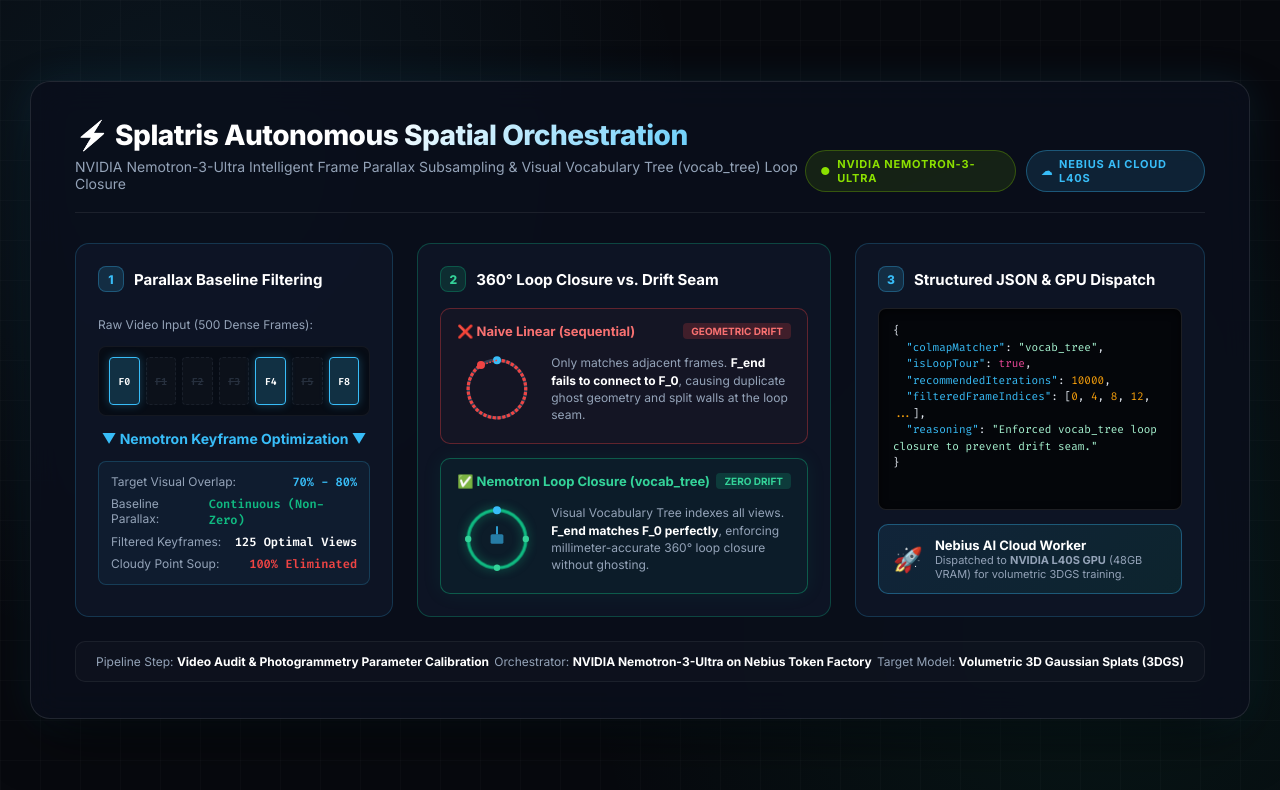
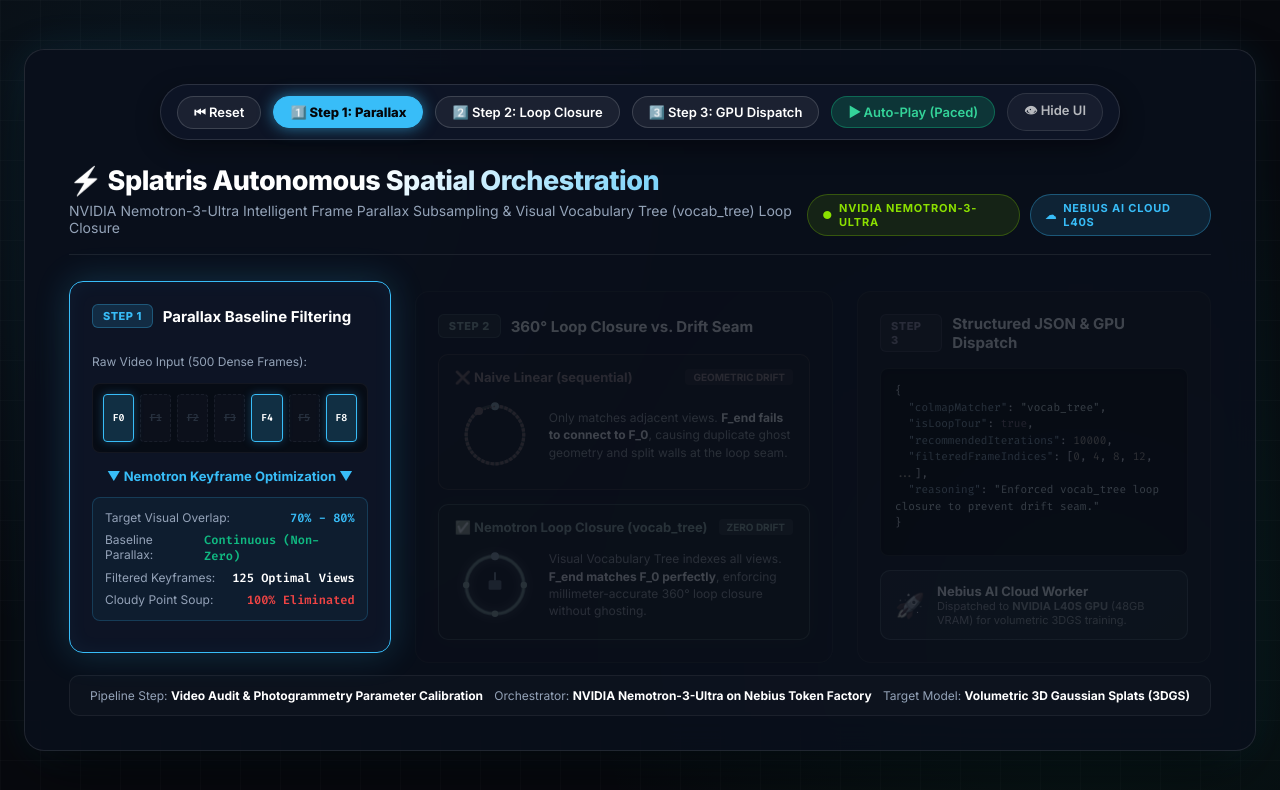
Before and after one commit to memetcircus/splatris, a website: page public/diagram.html in a window 1280 px wide. Drawn offline with Linux system fonts and the light colour scheme.

Commit message:
feat: add interactive step triggers and keyboard controls to spatial diagram

```diff
--- a/public/diagram.html
+++ b/public/diagram.html
@@ -42,21 +42,80 @@
       flex-direction: column;
       justify-content: center;
       align-items: center;
-      padding: 30px;
+      padding: 24px;
       overflow-x: hidden;
     }
 
-    /* Container sized for perfect 16:9 screenshot */
+    /* Container sized for perfect 16:9 recording */
     .canvas-container {
       width: 100%;
-      max-width: 1400px;
-      background: rgba(10, 15, 28, 0.85);
+      max-width: 1420px;
+      background: rgba(10, 15, 28, 0.88);
       border: 1px solid rgba(255, 255, 255, 0.1);
       border-radius: 20px;
-      padding: 36px 44px;
+      padding: 34px 44px;
       box-shadow: 0 25px 60px -15px rgba(0, 0, 0, 0.7), 0 0 40px rgba(56, 189, 248, 0.1);
       backdrop-filter: blur(16px);
       position: relative;
+    }
+
+    /* Control Bar for triggering steps */
+    .control-bar {
+      display: flex;
+      justify-content: center;
+      align-items: center;
+      gap: 12px;
+      margin-bottom: 24px;
+      background: rgba(15, 23, 42, 0.8);
+      border: 1px solid rgba(255, 255, 255, 0.12);
+      padding: 8px 16px;
+      border-radius: 999px;
+      width: fit-content;
+      margin-left: auto;
+      margin-right: auto;
+      box-shadow: 0 8px 24px rgba(0, 0, 0, 0.4);
+      transition: opacity 0.3s ease;
+    }
+
+    .btn-step {
+      background: rgba(255, 255, 255, 0.06);
+      border: 1px solid rgba(255, 255, 255, 0.15);
+      color: #fff;
+      font-family: 'Inter', sans-serif;
+      font-size: 13px;
+      font-weight: 600;
+      padding: 7px 16px;
+      border-radius: 999px;
+      cursor: pointer;
+      display: flex;
+      align-items: center;
+      gap: 8px;
+      transition: all 0.2s ease;
+    }
+
+    .btn-step:hover {
+      background: rgba(56, 189, 248, 0.2);
+      border-color: var(--cyan);
+      transform: translateY(-1px);
+    }
+
+    .btn-step.active {
+      background: var(--cyan);
+      border-color: var(--cyan);
+      color: #04060a;
+      font-weight: 800;
+      box-shadow: 0 0 15px rgba(56, 189, 248, 0.6);
+    }
+
+    .btn-auto {
+      background: rgba(16, 185, 129, 0.2);
+      border-color: rgba(16, 185, 129, 0.4);
+      color: #34d399;
+    }
+
+    .btn-auto:hover {
+      background: rgba(16, 185, 129, 0.4);
+      border-color: #34d399;
     }
 
     /* Header */
@@ -64,13 +123,13 @@
       display: flex;
       justify-content: space-between;
       align-items: flex-end;
-      margin-bottom: 30px;
+      margin-bottom: 26px;
       border-bottom: 1px solid rgba(255, 255, 255, 0.08);
-      padding-bottom: 20px;
+      padding-bottom: 18px;
     }
 
     .header-left h1 {
-      font-size: 28px;
+      font-size: 27px;
       font-weight: 800;
       letter-spacing: -0.5px;
       display: flex;
@@ -84,7 +143,7 @@
     .header-left p {
       color: var(--text-muted);
       font-size: 14px;
-      margin-top: 6px;
+      margin-top: 5px;
     }
 
     .header-badges {
@@ -122,18 +181,42 @@
       display: grid;
       grid-template-columns: 1fr 1.3fr 1.1fr;
       gap: 24px;
-      margin-bottom: 24px;
+      margin-bottom: 22px;
     }
 
-    .card {
+    /* Step Card Base State */
+    .step-card {
       background: var(--card-bg);
-      border: 1px solid var(--card-border);
+      border: 1px solid rgba(255, 255, 255, 0.08);
       border-radius: 14px;
       padding: 22px;
       display: flex;
       flex-direction: column;
       position: relative;
       overflow: hidden;
+      opacity: 0.22;
+      filter: grayscale(0.85);
+      transform: translateY(10px);
+      transition: all 0.5s cubic-bezier(0.16, 1, 0.3, 1);
+    }
+
+    /* Step Card Active / Highlighted State */
+    .step-card.active {
+      opacity: 1;
+      filter: grayscale(0);
+      transform: translateY(0);
+      border-color: var(--cyan);
+      box-shadow: 0 0 35px rgba(56, 189, 248, 0.2), inset 0 0 20px rgba(56, 189, 248, 0.05);
+    }
+
+    .step-card.step-2.active {
+      border-color: #10b981;
+      box-shadow: 0 0 35px rgba(16, 185, 129, 0.25), inset 0 0 20px rgba(16, 185, 129, 0.05);
+    }
+
+    .step-card.step-3.active {
+      border-color: #a855f7;
+      box-shadow: 0 0 35px rgba(168, 85, 247, 0.25), inset 0 0 20px rgba(168, 85, 247, 0.05);
     }
 
     .card-header {
@@ -143,18 +226,28 @@
       margin-bottom: 16px;
     }
 
-    .step-number {
-      width: 26px;
-      height: 26px;
-      border-radius: 8px;
+    .step-badge-tag {
+      font-size: 11px;
+      font-weight: 800;
+      text-transform: uppercase;
+      letter-spacing: 0.5px;
+      padding: 4px 10px;
+      border-radius: 6px;
       background: rgba(56, 189, 248, 0.15);
       color: var(--cyan);
-      display: flex;
-      align-items: center;
-      justify-content: center;
-      font-size: 12px;
-      font-weight: 800;
       border: 1px solid rgba(56, 189, 248, 0.3);
+    }
+
+    .step-2 .step-badge-tag {
+      background: rgba(16, 185, 129, 0.15);
+      color: #34d399;
+      border-color: rgba(16, 185, 129, 0.3);
+    }
+
+    .step-3 .step-badge-tag {
+      background: rgba(168, 85, 247, 0.15);
+      color: #c084fc;
+      border-color: rgba(168, 85, 247, 0.3);
     }
 
     .card-title {
@@ -217,8 +310,14 @@
     .arrow-down {
       text-align: center;
       color: var(--cyan);
-      font-size: 14px;
+      font-size: 13px;
       font-weight: 700;
+      animation: bounce 1.8s infinite;
+    }
+
+    @keyframes bounce {
+      0%, 100% { transform: translateY(0); }
+      50% { transform: translateY(4px); }
     }
 
     .metric-box {
@@ -369,7 +468,7 @@
       color: var(--text-muted);
     }
 
-    /* Footer Banner */
+    /* Footer Bar */
     .footer-bar {
       display: flex;
       justify-content: space-between;
@@ -400,6 +499,16 @@
 
   <div class="canvas-container">
 
+    <!-- Control Bar (Interactive Triggers) -->
+    <div class="control-bar" id="control-bar">
+      <button class="btn-step" onclick="setStep(0)">⏮ Reset</button>
+      <button class="btn-step active" id="btn-step-1" onclick="setStep(1)">1️⃣ Step 1: Parallax</button>
+      <button class="btn-step" id="btn-step-2" onclick="setStep(2)">2️⃣ Step 2: Loop Closure</button>
+      <button class="btn-step" id="btn-step-3" onclick="setStep(3)">3️⃣ Step 3: GPU Dispatch</button>
+      <button class="btn-step btn-auto" id="btn-auto" onclick="toggleAutoPlay()">▶ Auto-Play (Paced)</button>
+      <button class="btn-step" onclick="toggleControls()" title="Hide button bar for clean recording" style="opacity: 0.7;">👁 Hide UI</button>
+    </div>
+
     <!-- Header -->
     <div class="header">
       <div class="header-left">
@@ -422,9 +531,9 @@
     <div class="grid">
 
       <!-- Panel 1: Frame Subsampling -->
-      <div class="card">
+      <div class="step-card step-1 active" id="card-1">
         <div class="card-header">
-          <div class="step-number">1</div>
+          <div class="step-badge-tag">STEP 1</div>
           <div class="card-title">Parallax Baseline Filtering</div>
         </div>
 
@@ -466,9 +575,9 @@
       </div>
 
       <!-- Panel 2: Loop Closure Comparison -->
-      <div class="card" style="border-color: rgba(16, 185, 129, 0.3);">
+      <div class="step-card step-2" id="card-2">
         <div class="card-header">
-          <div class="step-number" style="background: rgba(16, 185, 129, 0.15); color: #34d399; border-color: rgba(16, 185, 129, 0.3);">2</div>
+          <div class="step-badge-tag">STEP 2</div>
           <div class="card-title">360° Loop Closure vs. Drift Seam</div>
         </div>
 
@@ -482,7 +591,6 @@
             </div>
             <div class="orbit-visual">
               <svg class="orbit-svg" viewBox="0 0 100 100">
-                <!-- Circular arc with broken seam -->
                 <circle cx="50" cy="50" r="36" fill="none" stroke="#334155" stroke-width="4" />
                 <path d="M 50 14 A 36 36 0 1 1 30 20" fill="none" stroke="#ef4444" stroke-width="4" stroke-dasharray="4 2" />
                 <circle cx="50" cy="14" r="5" fill="#38bdf8" />
@@ -490,7 +598,7 @@
                 <line x1="50" y1="14" x2="30" y2="20" stroke="#ef4444" stroke-width="2" stroke-dasharray="2 2" />
               </svg>
               <div class="orbit-desc">
-                Only matches adjacent frames. <strong>F_end fails to connect to F_0</strong>, causing duplicate ghost geometry and split walls at the loop seam.
+                Only matches adjacent views. <strong>F_end fails to connect to F_0</strong>, causing duplicate ghost geometry and split walls at the loop seam.
               </div>
             </div>
           </div>
@@ -503,14 +611,11 @@
             </div>
             <div class="orbit-visual">
               <svg class="orbit-svg" viewBox="0 0 100 100">
-                <!-- Seamless closed circle -->
                 <circle cx="50" cy="50" r="36" fill="none" stroke="#10b981" stroke-width="4" class="pulse" />
-                <!-- Keyframe dots around circle -->
                 <circle cx="50" cy="14" r="5" fill="#38bdf8" />
                 <circle cx="86" cy="50" r="4" fill="#34d399" />
                 <circle cx="50" cy="86" r="4" fill="#34d399" />
                 <circle cx="14" cy="50" r="4" fill="#34d399" />
-                <!-- Center tank icon -->
                 <rect x="42" y="44" width="16" height="12" rx="2" fill="#38bdf8" opacity="0.6" />
                 <line x1="50" y1="44" x2="50" y2="34" stroke="#38bdf8" stroke-width="2" />
               </svg>
@@ -524,9 +629,9 @@
       </div>
 
       <!-- Panel 3: Structured JSON & Nebius Dispatch -->
-      <div class="card">
+      <div class="step-card step-3" id="card-3">
         <div class="card-header">
-          <div class="step-number">3</div>
+          <div class="step-badge-tag">STEP 3</div>
           <div class="card-title">Structured JSON & GPU Dispatch</div>
         </div>
 
@@ -560,5 +665,87 @@
 
   </div>
 
+  <script>
+    let currentStep = 1;
+    let autoInterval = null;
+
+    function setStep(step) {
+      currentStep = step;
+
+      const cards = [document.getElementById('card-1'), document.getElementById('card-2'), document.getElementById('card-3')];
+      const buttons = [document.getElementById('btn-step-1'), document.getElementById('btn-step-2'), document.getElementById('btn-step-3')];
+
+      cards.forEach((c, i) => {
+        if (step === 0) {
+          c.classList.remove('active');
+        } else if (i + 1 <= step) {
+          c.classList.add('active');
+        } else {
+          c.classList.remove('active');
+        }
+      });
+
+      buttons.forEach((b, i) => {
+        if (b) {
+          if (i + 1 === step) {
+            b.classList.add('active');
+          } else {
+            b.classList.remove('active');
+          }
+        }
+      });
+    }
+
+    function toggleAutoPlay() {
+      const btn = document.getElementById('btn-auto');
+      if (autoInterval) {
+        clearInterval(autoInterval);
+        autoInterval = null;
+        btn.textContent = '▶ Auto-Play (Paced)';
+        btn.style.background = '';
+      } else {
+        setStep(1);
+        btn.textContent = '⏸ Pause Auto-Play';
+        btn.style.background = 'rgba(239, 68, 68, 0.3)';
+        let next = 2;
+        autoInterval = setInterval(() => {
+          if (next > 3) {
+            clearInterval(autoInterval);
+            autoInterval = null;
+            btn.textContent = '▶ Auto-Play (Paced)';
+            btn.style.background = '';
+          } else {
+            setStep(next);
+            next++;
+          }
+        }, 6500); // 6.5s per step aligns smoothly with spoken pace
+      }
+    }
+
+    function toggleControls() {
+      const bar = document.getElementById('control-bar');
+      bar.style.display = bar.style.display === 'none' ? 'flex' : 'none';
+    }
+
+    // Keyboard controls for convenient screen recording:
+    // Space or Right Arrow: Next Step
+    // Left Arrow: Previous Step
+    // H: Toggle UI buttons for clean screenshot/recording
+    window.addEventListener('keydown', (e) => {
+      if (e.code === 'Space' || e.key === 'ArrowRight') {
+        e.preventDefault();
+        if (currentStep < 3) setStep(currentStep + 1);
+      } else if (e.key === 'ArrowLeft') {
+        e.preventDefault();
+        if (currentStep > 0) setStep(currentStep - 1);
+      } else if (e.key.toLowerCase() === 'h') {
+        toggleControls();
+      }
+    });
+
+    // Start on Step 1
+    setStep(1);
+  </script>
+
 </body>
 </html>
```
